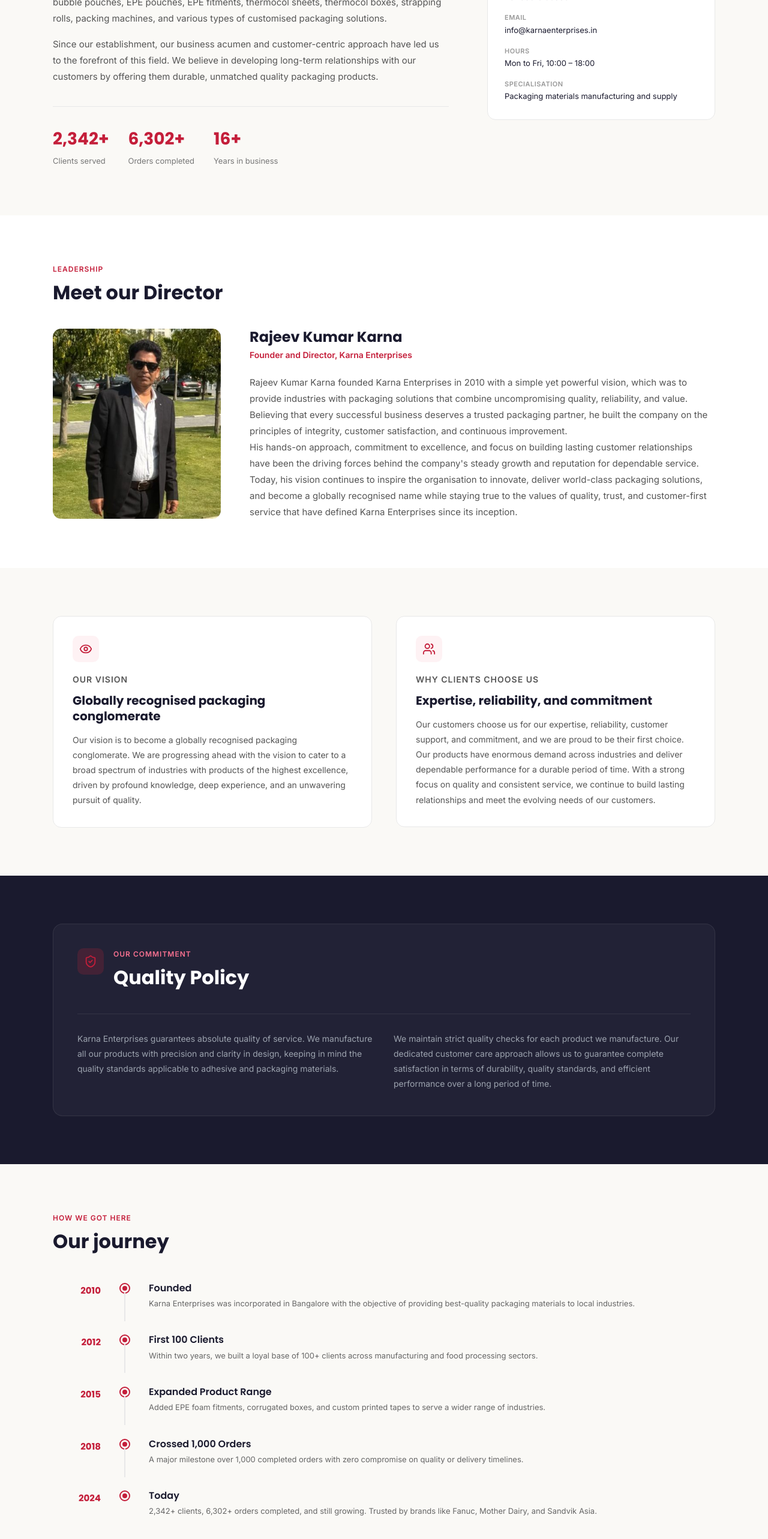
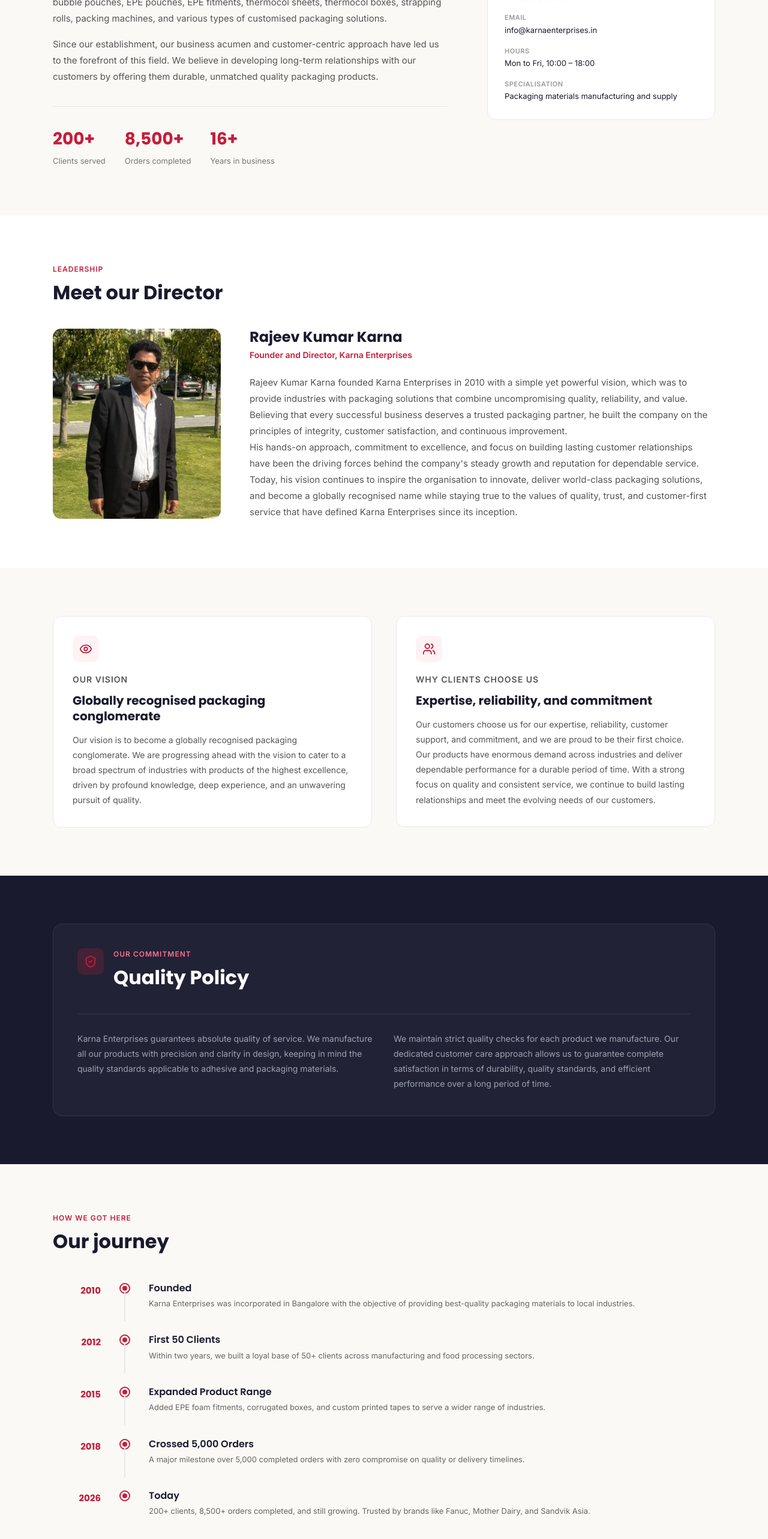
Before and after one commit to mahikarnar/karna-website, a React (Vite) app: page /about in a window 1280 px wide. Shown: the part 1440-4006 px from the top of the page at 60% size. Built offline with nearby package versions, Linux system fonts and the light colour scheme.

Commit message:
UI changes

```diff
--- a/src/pages/About.jsx
+++ b/src/pages/About.jsx
@@ -7,10 +7,10 @@ import './About.css'
 
 const milestones = [
   { year: '2010', title: 'Founded', desc: 'Karna Enterprises was incorporated in Bangalore with the objective of providing best-quality packaging materials to local industries.' },
-  { year: '2012', title: 'First 100 Clients', desc: 'Within two years, we built a loyal base of 100+ clients across manufacturing and food processing sectors.' },
+  { year: '2012', title: 'First 50 Clients', desc: 'Within two years, we built a loyal base of 50+ clients across manufacturing and food processing sectors.' },
   { year: '2015', title: 'Expanded Product Range', desc: 'Added EPE foam fitments, corrugated boxes, and custom printed tapes to serve a wider range of industries.' },
-  { year: '2018', title: 'Crossed 1,000 Orders', desc: 'A major milestone over 1,000 completed orders with zero compromise on quality or delivery timelines.' },
-  { year: '2024', title: 'Today', desc: '2,342+ clients, 6,302+ orders completed, and still growing. Trusted by brands like Fanuc, Mother Dairy, and Sandvik Asia.' },
+  { year: '2018', title: 'Crossed 5,000 Orders', desc: 'A major milestone over 5,000 completed orders with zero compromise on quality or delivery timelines.' },
+  { year: '2026', title: 'Today', desc: '200+ clients, 8,500+ orders completed, and still growing. Trusted by brands like Fanuc, Mother Dairy, and Sandvik Asia.' },
 ]
 
 const aboutFaqs = [
@@ -207,11 +207,11 @@ function About() {
               </p>
               <div className="story-stats">
                 <div className="story-stat">
-                  <span className="story-stat-num">2,342+</span>
+                  <span className="story-stat-num">200+</span>
                   <span className="story-stat-label">Clients served</span>
                 </div>
                 <div className="story-stat">
-                  <span className="story-stat-num">6,302+</span>
+                  <span className="story-stat-num">8,500+</span>
                   <span className="story-stat-label">Orders completed</span>
                 </div>
                 <div className="story-stat">
--- a/src/pages/Clients.jsx
+++ b/src/pages/Clients.jsx
@@ -170,11 +170,11 @@ function Clients() {
       {/* STATS STRIP */}
       <div className="clients-stats">
         <div className="clients-stat">
-          <span className="clients-stat-num">2,342+</span>
+          <span className="clients-stat-num">200+</span>
           <span className="clients-stat-label">Clients served</span>
         </div>
         <div className="clients-stat">
-          <span className="clients-stat-num">6,302+</span>
+          <span className="clients-stat-num">8,500+</span>
           <span className="clients-stat-label">Orders completed</span>
         </div>
         <div className="clients-stat">
--- a/src/pages/Home.jsx
+++ b/src/pages/Home.jsx
@@ -209,11 +209,11 @@ function Home() {
       {/* STATS */}
       <section className="stats-bar">
         <div className="stat-item">
-          <span className="stat-num">2,342+</span>
+          <span className="stat-num">200+</span>
           <span className="stat-label">Happy Clients</span>
         </div>
         <div className="stat-item">
-          <span className="stat-num">6,302+</span>
+          <span className="stat-num">8,500+</span>
           <span className="stat-label">Orders Completed</span>
         </div>
         <div className="stat-item">
```
